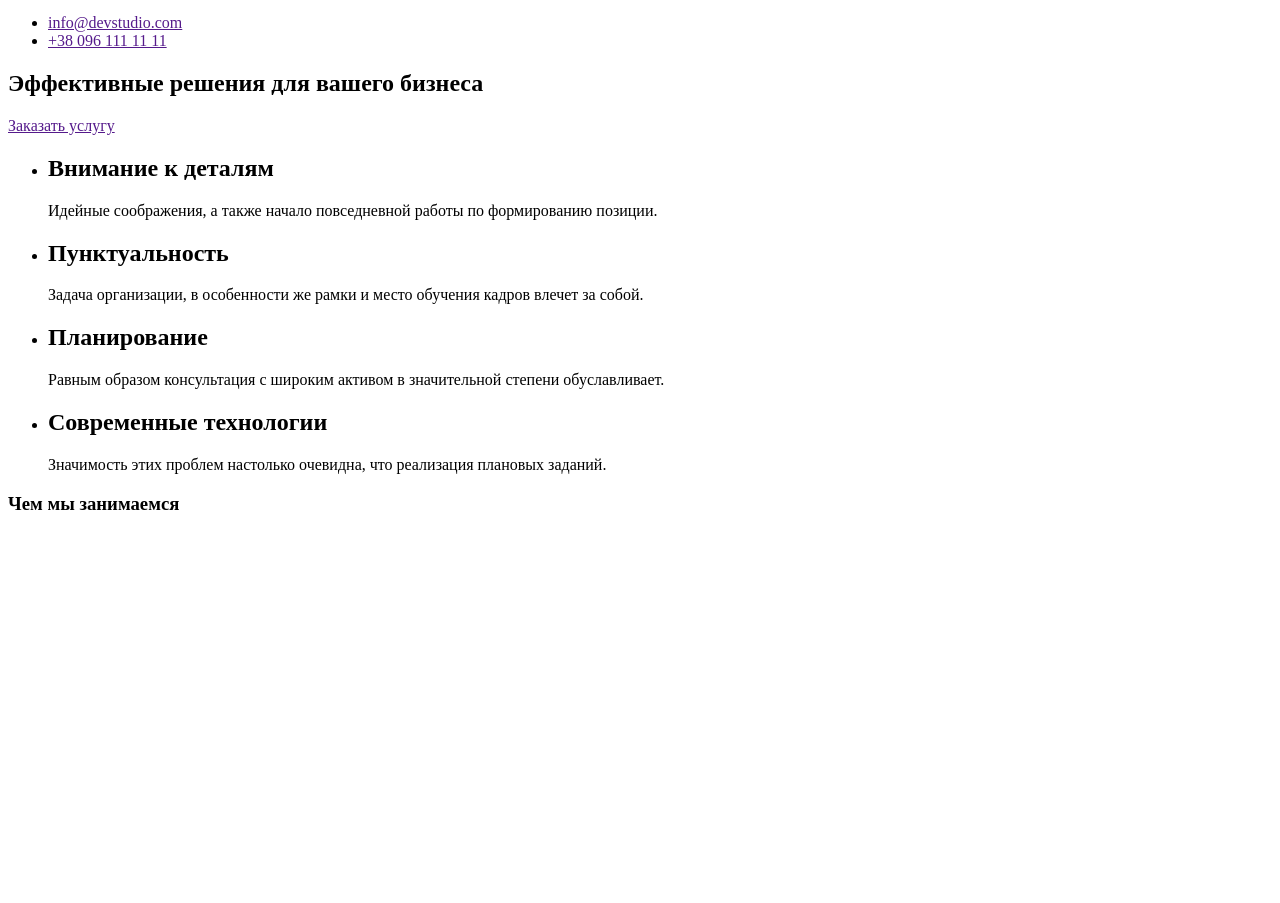
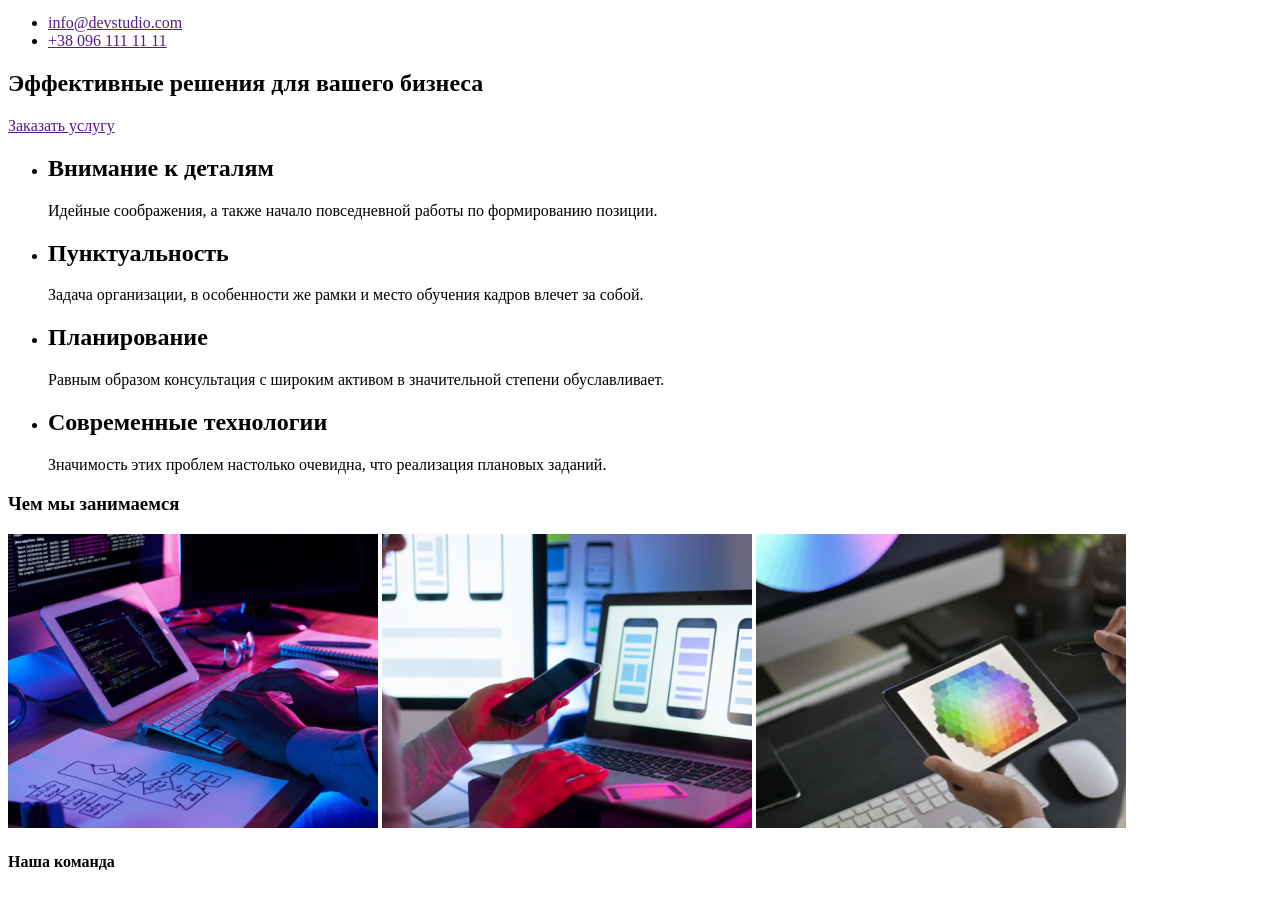
Before and after one commit to Snook2022/goit-markup-hw-01, a plain HTML site: page index.html in a window 1280 px wide. Shown: the part 104-1007 px from the top of the page. Before the commit the page ends 800 px from the top, so only its background shows below. Drawn offline with Linux system fonts and the light colour scheme.

Commit message:
Скачал фото команды

```diff
--- a/index.html
+++ b/index.html
@@ -7,6 +7,7 @@
     <title>Document</title>
 </head>
 <body>
+    <!--Шапка сайта-->
     <header>
         <a href="/">
             <img src="./images/logo.svg" alt="">
@@ -23,12 +24,15 @@
         </ul>
     </header>
 
+    <!--Герой-->
     <div>
         <section>
             <h1>Эффективные решения для вашего бизнеса</h1>
             <a href="">Заказать услугу</a>
         </section>
     </div>
+
+    <!--Преемущество-->
     <section>
     <ul>
         <li>
@@ -55,11 +59,21 @@
     </ul>
 
     </section>
+    <!--Примеры работ-->
     <div>
         <section>
             <h3>Чем мы занимаемся</h3>
-            <img src="" alt="" width="370" />
+            <img src="./images/box 1.png" alt="" width="370" />
+            <img src="./images/box 2.png" alt="" width="370" />
+            <img src="./images/box 3.png" alt="" width="370" />
+
         </section>
     </div>
+    <!--Наша команда-->
+    <section>
+    <h4>Наша команда</h4>
+    <img src="" alt="" width="270" />
+
+    </section>
 </body>
 </html>
```
Also changed, not shown: images/img.jpg (added), images/team card 2.jpg (added), images/team card 3.jpg (added), images/team card 4.jpg (added).
